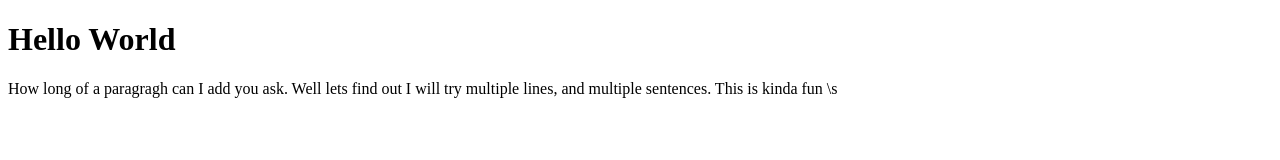
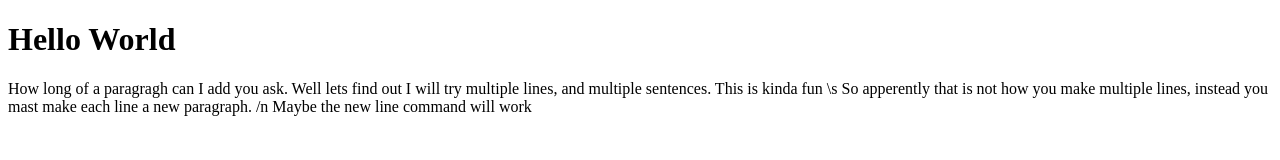
Before and after one commit to ben-ellzey/Test, a plain HTML site: page index.htm in a window 1280 px wide. Drawn offline with Linux system fonts and the light colour scheme.

Commit message:
Update index.htm

```diff
--- a/index.htm
+++ b/index.htm
@@ -9,5 +9,6 @@
   <p1>How long of a paragragh can I add you ask. Well lets find out
     I will try multiple lines, and multiple sentences.
     This is kinda fun \s</p1>
+	<p1>So apperently that is not how you make multiple lines, instead you mast make each line a new paragraph. /n Maybe the new line command will work</p1>
 </body>
 </html>
```
